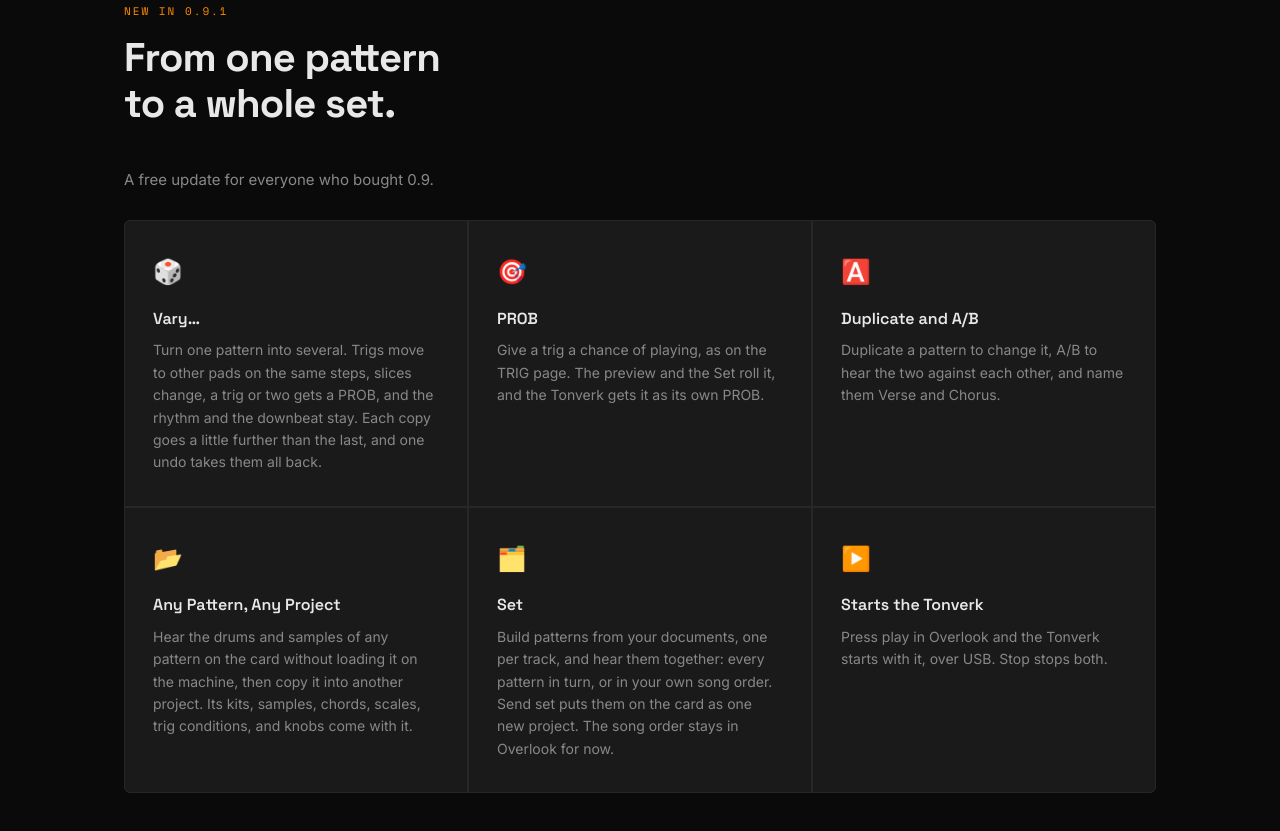
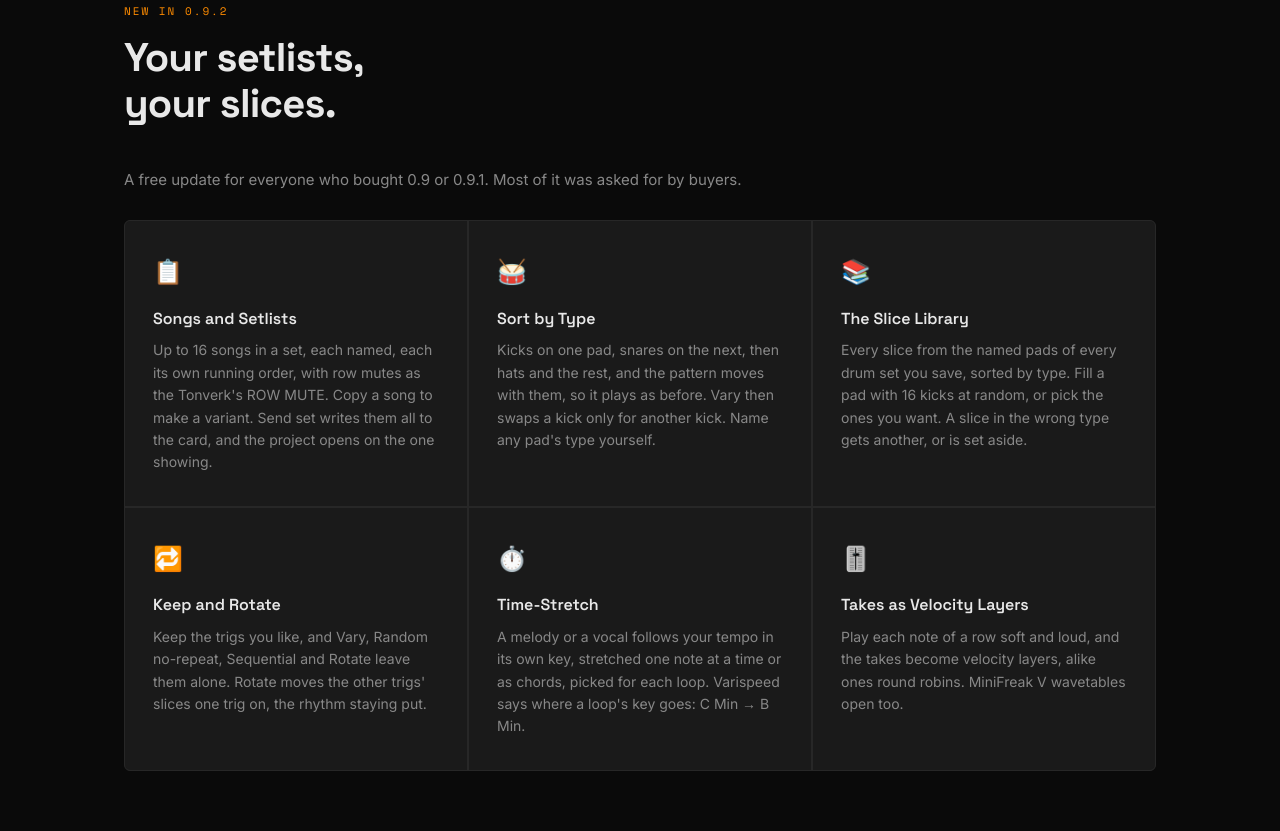
Before and after one commit to brkbeats/brkbeats-landing, a plain HTML site: page overlook.html in a window 1280 px wide. Shown: the part 3609-4440 px from the top of the page. Drawn offline with nearby package versions, Linux system fonts and the light colour scheme.

Commit message:
Overlook page: New in 0.9.2
- A "New in 0.9.2" section above 0.9.1's, with six cards: songs and setlists, sort by type, the slice
  library, keep and rotate, time-stretch, and takes as velocity layers.
- The Wavetables card adds MiniFreak V tables.
- The 0.9.1 Set card drops "The song order stays in Overlook for now", since Send set writes the songs now.

Co-Authored-By: Claude Opus 5.5 <noreply@anthropic.com>

```diff
--- a/overlook.html
+++ b/overlook.html
@@ -136,7 +136,7 @@ Drop in a loop: Overlook slices it, writes the pattern that plays it back, in or
 <div class="feature-card">
 <span class="feature-icon">🌊</span>
 <h3>Wavetables</h3>
-<p>Generate one, take one from a sample, or stack a folder of single cycles into a table. Serum, Vital, and CarveToy tables open at their own size, and you choose which 64 waves go to the card. Always saved with the <code>_wt</code> name the Tonverk reads the size from.</p>
+<p>Generate one, take one from a sample, or stack a folder of single cycles into a table. Serum, Vital, CarveToy, and MiniFreak V tables open at their own size, and you choose which 64 waves go to the card. Always saved with the <code>_wt</code> name the Tonverk reads the size from.</p>
 </div>
 <div class="feature-card">
 <span class="feature-icon">🎼</span>
@@ -147,6 +147,47 @@ Drop in a loop: Overlook slices it, writes the pattern that plays it back, in or
 <span class="feature-icon">⏏️</span>
 <h3>Onto the Tonverk</h3>
 <p>Send a kit to the card, or put the kit and its pattern on any of the eight tracks of a new project or one already there: drums on one track, an instrument on another, ready to load.</p>
+</div>
+</div>
+</section>
+
+<div class="divider"></div>
+
+<!-- NEW IN 0.9.2 (2026-11). Each line checked on the Tonverk or on all four machines; see BUSINESS.md, "0.9.2". -->
+<section>
+<p class="section-label">New in 0.9.2</p>
+<h2 class="section-title">Your setlists,<br>your slices.</h2>
+<p class="needs" style="margin: -8px 0 28px;">A free update for everyone who bought 0.9 or 0.9.1. Most of it was asked for by buyers.</p>
+<div class="features-grid three">
+<div class="feature-card">
+<span class="feature-icon">📋</span>
+<h3>Songs and Setlists</h3>
+<p>Up to 16 songs in a set, each named, each its own running order, with row mutes as the Tonverk's ROW MUTE. Copy a song to make a variant. Send set writes them all to the card, and the project opens on the one showing.</p>
+</div>
+<div class="feature-card">
+<span class="feature-icon">🥁</span>
+<h3>Sort by Type</h3>
+<p>Kicks on one pad, snares on the next, then hats and the rest, and the pattern moves with them, so it plays as before. Vary then swaps a kick only for another kick. Name any pad's type yourself.</p>
+</div>
+<div class="feature-card">
+<span class="feature-icon">📚</span>
+<h3>The Slice Library</h3>
+<p>Every slice from the named pads of every drum set you save, sorted by type. Fill a pad with 16 kicks at random, or pick the ones you want. A slice in the wrong type gets another, or is set aside.</p>
+</div>
+<div class="feature-card">
+<span class="feature-icon">🔁</span>
+<h3>Keep and Rotate</h3>
+<p>Keep the trigs you like, and Vary, Random no-repeat, Sequential and Rotate leave them alone. Rotate moves the other trigs' slices one trig on, the rhythm staying put.</p>
+</div>
+<div class="feature-card">
+<span class="feature-icon">⏱️</span>
+<h3>Time-Stretch</h3>
+<p>A melody or a vocal follows your tempo in its own key, stretched one note at a time or as chords, picked for each loop. Varispeed says where a loop's key goes: C Min → B Min.</p>
+</div>
+<div class="feature-card">
+<span class="feature-icon">🎚️</span>
+<h3>Takes as Velocity Layers</h3>
+<p>Play each note of a row soft and loud, and the takes become velocity layers, alike ones round robins. MiniFreak V wavetables open too.</p>
 </div>
 </div>
 </section>
@@ -182,7 +223,7 @@ Drop in a loop: Overlook slices it, writes the pattern that plays it back, in or
 <div class="feature-card">
 <span class="feature-icon">🗂️</span>
 <h3>Set</h3>
-<p>Build patterns from your documents, one per track, and hear them together: every pattern in turn, or in your own song order. Send set puts them on the card as one new project. The song order stays in Overlook for now.</p>
+<p>Build patterns from your documents, one per track, and hear them together: every pattern in turn, or in your own song order. Send set puts them on the card as one new project.</p>
 </div>
 <div class="feature-card">
 <span class="feature-icon">▶️</span>
```
